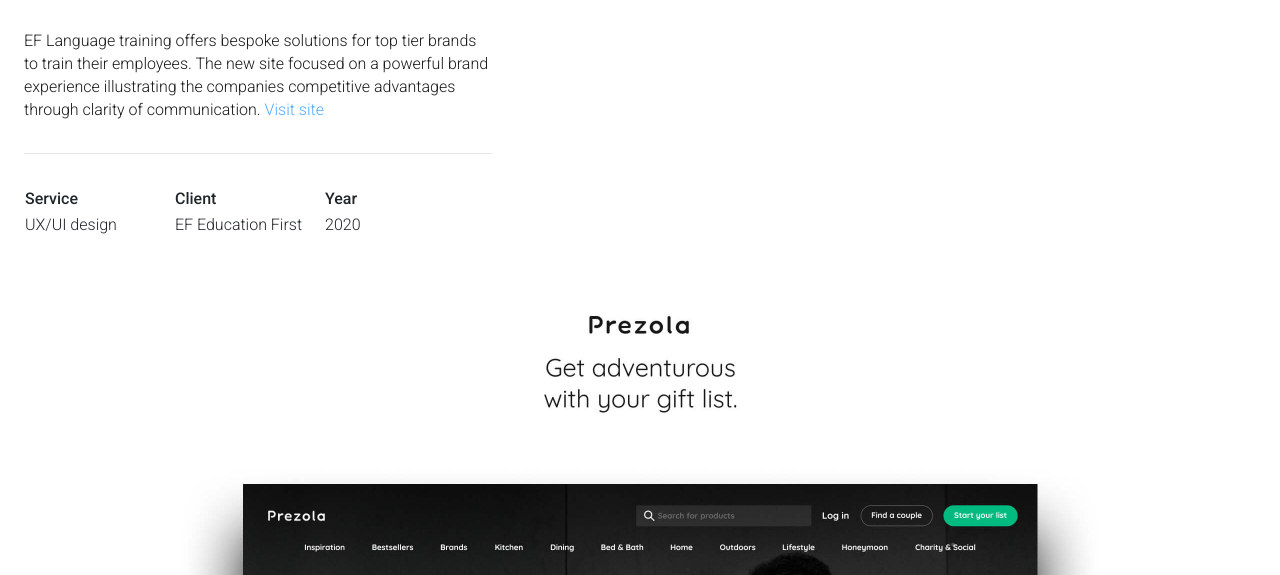
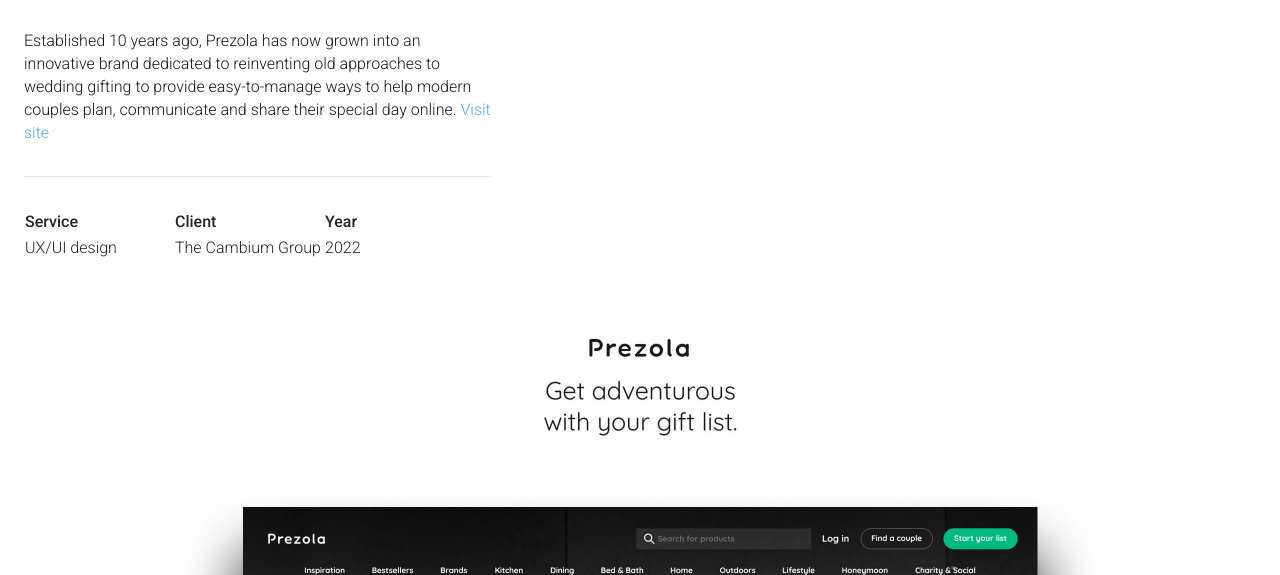
Before and after one commit to ipilo/ivanpilo.com, a plain HTML site: page prezola.html in a window 1280 px wide. Shown: the part 225-800 px from the top of the page. Drawn offline with nearby package versions, Linux system fonts and the light colour scheme.

Commit message:
Update prezola.html

```diff
--- a/prezola.html
+++ b/prezola.html
@@ -54,7 +54,7 @@
 
   <div class="description-box">
     <h2 class="project-title">Prezola<h2>
-    <p class="project-description">EF Language training offers bespoke solutions for top tier brands to train their employees. The new site focused on a powerful brand experience illustrating the companies competitive advantages through clarity of communication. <a class="link" href="https://www.ef.co.uk/corporate/">Visit site</a></p>
+    <p class="project-description">Established 10 years ago, Prezola has now grown into an innovative brand dedicated to reinventing old approaches to wedding gifting to provide easy-to-manage ways to help modern couples plan, communicate and share their special day online.  <a class="link" href="https://www.prezola.com/">Visit site</a></p>
     <hr class="description-div">
   </div>
 
@@ -67,8 +67,8 @@
     </tr>
     <tr>
       <td>UX/UI design</td>
-      <td>EF Education First</td>
-      <td>2020</td>
+      <td>The Cambium Group</td>
+      <td>2022</td>
     </tr>
     </table>
 
```
